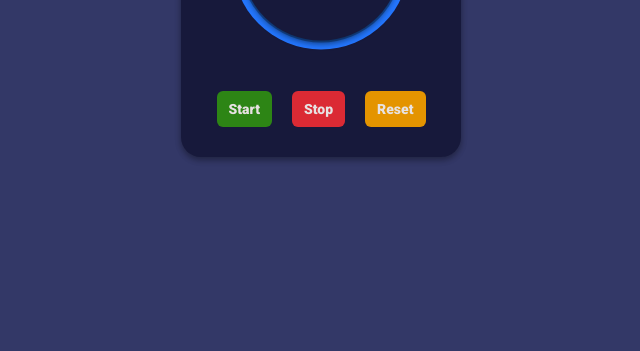
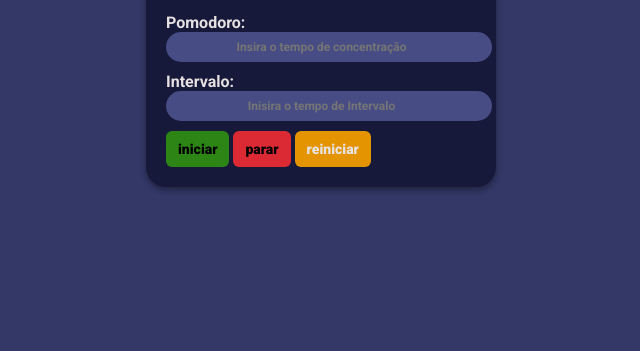
Before and after one commit to FrankMarcelino/projeto-pomodoro--layout-bonito, a plain HTML site: page index.html in a window 1280 px wide. Shown: the part 449-800 px from the top of the page, without its empty margins (319-959 px from the left). Drawn offline with Linux system fonts and the light colour scheme.

Commit message:
já mexi muito no codigo

```diff
--- a/index.html
+++ b/index.html
@@ -15,7 +15,7 @@
 
     <link rel="stylesheet" href="./pomodoro.css">
 
-    <title>Pomodoro App</title>
+    <title>Pomodoro</title>
 
 </head>
 
@@ -26,21 +26,20 @@
         <div class="card">
 
             <div class="card-header">
-                <h1>Pomodoro Timer</h1>
+
                 <div class="card-header-buttons">
 
-                    <button id="buttonTypePomodoro"
-                            class="active"
-                            onclick="setPomodoroType(TIMER_TYPE_POMODORO);">
-                            Pomodoro
+                    <button id="buttonTypePomodoro" class="active" onclick="setPomodoroType(TIMER_TYPE_POMODORO);">
+                        Pomodoro
                     </button>
 
-                    <button id="buttonTypeShortBreak"
-                            onclick="setPomodoroType(TIMER_TYPE_SHORT_BREAK);">
-                        Short Break
+                    <button id="buttonTypeShortBreak" onclick="setPomodoroType(TIMER_TYPE_SHORT_BREAK);">
+                        Intervalo
                     </button>
+                </div>
 
-                </div>
+
+
             </div>
 
             <div class="card-body">
@@ -53,11 +52,18 @@
 
             </div>
 
-            <div class="card-footer">
-
-                <button class="btn-sucess" onclick="startTimer();">Start</button>
-                <button class="btn-danger" onclick="stopTimer();">Stop</button>
-                <button onclick="resetTimer();">Reset</button>
+            <div class="container-inputs">
+                <div class="card-header-inputs">
+                    <form action="" id="form-inputs">
+                        <label for="input">Pomodoro:</label>
+                        <input id="input-pomodoro" type="number" placeholder="Insira o tempo de concentração" required>
+                        <label for="input">Intervalo:</label>
+                        <input id="input-short-break" type="number" placeholder="Inisira o tempo de Intervalo" required>
+                    </form>
+                </div>
+                <button class="btn-sucess" id="buttonStart" type="submit">iniciar</button>
+                <button class="btn-danger" id="buttonStop">parar</button>
+                <button class="btn-reset" id="buttonReset">reiniciar</button>
 
             </div>
 
--- a/js/main.js
+++ b/js/main.js
@@ -1,3 +1,4 @@
+document.addEventListener('DOMContentLoaded', () => {
     const circularProgressBar = document.querySelector("#circularProgressBar");
     const circularProgressBarNumber = document.querySelector("#circularProgressBar .progress-value");
     const buttonTypePomodoro = document.querySelector("#buttonTypePomodoro");
@@ -5,10 +6,37 @@ const buttonTypeShortBreak = document.querySelector("#buttonTypeShortBreak");
 
     const audio = new Audio('alarm.mp3');
 
+
+    const formInputs = document.querySelector("#form-inputs");
+    const inputPomodoro = parseFloat(document.getElementById("input-pomodoro").value);
+    const inputShortBreak = document.querySelector("#input-short-break");
+
+    formInputs.addEventListener("submit", (event) => {
+        event.preventDefault();
+
+        const pomodoro = parseFloat(document.getElementById("input-pomodoro").value);
+        console.log(pomodoro)
+    })
+
+
+
+
+
+
+
+
+
+
     const pomodoroTimerInSeconds = 1500;
     const shortBreakTimerInSeconds = 300;
+
+
+
     const TIMER_TYPE_POMODORO = 'POMODORO';
     const TIMER_TYPE_SHORT_BREAK = 'SHORTBREAK';
+
+
+
 
 
     let progressInterval;
@@ -17,7 +45,7 @@ let timerValue = pomodoroTimerInSeconds;
     let multiplierFactor = 360 / timerValue;
 
 
-function formatNumberInStringMinute(number){
+    function formatNumberInStringMinute(number) {
 
         const minutes = Math.trunc(number / 60)
             .toString()
@@ -35,9 +63,9 @@ const startTimer = () => {
         }, 1000);
     }
 
-const stopTimer = () => clearInterval(progressInterval);
+    const stopTimer = () =>  clearInterval(progressInterval);
 
-const resetTimer = () =>{
+    const resetTimer = () => {
         clearInterval(progressInterval);
 
         timerValue = (pomodoroType === TIMER_TYPE_POMODORO)
@@ -50,28 +78,38 @@ const resetTimer = () =>{
         // audio.stop();
     }
 
-function setInfoCircularProgressBar(){
+    const btnStartTimer = document.querySelector("#buttonStart");
+    const btnStopTimer = document.querySelector("#buttonStop");
+    const btnResetTimer = document.querySelector("#buttonReset");
 
-    if(timerValue === 0){
+    btnStartTimer.addEventListener("click", startTimer);
+    btnStopTimer.addEventListener("click", stopTimer);
+    btnResetTimer.addEventListener("click", resetTimer);
+
+    function setInfoCircularProgressBar() {
+
+        if (timerValue === 0) {
             stopTimer();
             audio.play();
         }
 
-    circularProgressBarNumber.textContent = `${formatNumberInStringMinute(timerValue) }`;
+        circularProgressBarNumber.textContent = `${formatNumberInStringMinute(timerValue)}`;
         circularProgressBar.style.background = `conic-gradient(var(--blue) ${timerValue * multiplierFactor}deg, var(--purple) 0deg)`;
 
     }
 
-const setPomodoroType = (type) =>{
+    const setPomodoroType = (type) => {
         pomodoroType = type;
 
-    if(type === TIMER_TYPE_POMODORO){
+        if (type === TIMER_TYPE_POMODORO) {
             buttonTypeShortBreak.classList.remove("active");
             buttonTypePomodoro.classList.add("active");
-    }else{
+        } else {
             buttonTypePomodoro.classList.remove("active");
             buttonTypeShortBreak.classList.add("active");
         }
 
         resetTimer();
     }
+
+})
--- a/pomodoro.css
+++ b/pomodoro.css
@@ -8,6 +8,7 @@
     vertical-align: baseline;
     text-decoration: none;
 }
+
 :root {
     --yellow: #e49400;
     --green: #2d8515;
@@ -18,9 +19,11 @@
     --purple-secondary: #333867;
     --title-primary-color: rgb(231 226 226);
 }
+
 body * {
     font-family: "Roboto", sans-serif;
 }
+
 body {
     height: 100vh;
     display: flex;
@@ -28,10 +31,13 @@ body {
     justify-content: center;
     background-color: var(--purple-secondary);
 }
+
 .container {
     display: flex;
     flex-direction: row;
+    width: 350px;
 }
+
 .card {
     display: flex;
     flex-direction: column;
@@ -42,6 +48,7 @@ body {
     background: var(--dark-blue);
     box-shadow: rgba(0, 0, 0, 0.16) 0px 3px 6px, rgba(0, 0, 0, 0.23) 0px 3px 6px;
 }
+
 .card-header {
     width: 100%;
     display: flex;
@@ -50,17 +57,20 @@ body {
     align-items: center;
     gap: 10px;
 }
+
 .card-header h1 {
     font-weight: 900;
     font-size: 24px;
     color: var(--title-primary-color);
 }
+
 .card-header-buttons {
     display: flex;
     justify-content: stretch;
     gap: 10px;
     padding: 4px;
 }
+
 .card-header-buttons button {
     padding: 8px;
     border-radius: 20px;
@@ -69,9 +79,12 @@ body {
     background-color: var(--purple);
     color: var(--title-primary-color);
 }
+
 .card-header-buttons .active {
     background-color: var(--red);
 }
+
+
 
 /* card body */
 .card-body {
@@ -81,6 +94,7 @@ body {
     align-items: center;
     padding: 30px;
 }
+
 .progress-bar {
     height: 180px;
     width: 180px;
@@ -95,6 +109,7 @@ body {
         rgba(6, 24, 44, 0.65) 0px 4px 6px -1px,
         rgba(255, 255, 255, 0.08) 0px 1px 0px inset;
 }
+
 .progress-bar-inner {
     width: 90%;
     height: 90%;
@@ -107,30 +122,77 @@ body {
         rgba(6, 24, 44, 0.65) 0px 4px 6px -1px,
         rgba(255, 255, 255, 0.08) 0px 1px 0px inset;
 }
+
 .progress-bar-inner h2 {
     color: var(--title-primary-color);
     font-weight: 900;
     font-size: 40px;
 }
+
 /* card footer */
 .card-footer {
-  display: flex;
-  justify-content: stretch;
+    display: grid;
+    grid-template-areas:1fr 1fr 1fr;
+    grid-area:
+        "inputs inputs inputs"
+        "btn-sucess btn-reset btn-stop"
+    ;
+
     gap: 20px;
     padding: 10px;
 }
-.card-footer button {
+
+/* card header inputs */
+.card-header-inputs {
+    display: grid;
+    flex-direction: column;
+    gap: 10px;
+    width: 100%;
+}
+
+.card-header-inputs label {
+    grid-area: inputs;
+    color: var(--title-primary-color);
+    font-weight: 700;
+}
+
+.card-header-inputs input {
+    grid-area: inputs;
+    width: 100%;
+    padding: 8px;
+    border-radius: 20px;
+    font-weight: 700;
+    font-size: 12px;
+    background-color: var(--purple);
+    color: var(--title-primary-color);
+    outline: none;
+    border: none;
+    text-align: center;
+    margin-bottom: 10px;
+}
+
+button {
+    border: none;
     padding: 10px 12px;
     border-radius: 6px;
-  background-color: var(--yellow);
-  color: var(--title-primary-color);
     font-weight: 900;
     font-size: 14px;
 }
-.card-footer .btn-sucess {
+
+.btn-sucess {
+    grid-area: btn-sucess;
     background-color: var(--green);
 }
-.card-footer .btn-danger {
+
+.btn-reset {
+    grid-area: btn-reset;
+    background-color: var(--yellow);
+    color: var(--title-primary-color);
+}
+
+
+.btn-danger {
+    grid-area: btn-danger;
     background-color: var(--red);
 }
 
@@ -139,10 +201,12 @@ body {
         transform: scale(0.97);
         box-shadow: 0 0 0 0 rgba(52, 172, 224, 0.7);
     }
+
     50% {
         transform: scale(1);
         box-shadow: 0 0 0 10px rgba(52, 172, 224, 0);
     }
+
     100% {
         transform: scale(0.97);
         box-shadow: 0 0 0 0 rgba(52, 172, 224, 0);
```
Lines whose indentation alone changed are shown as unchanged.
